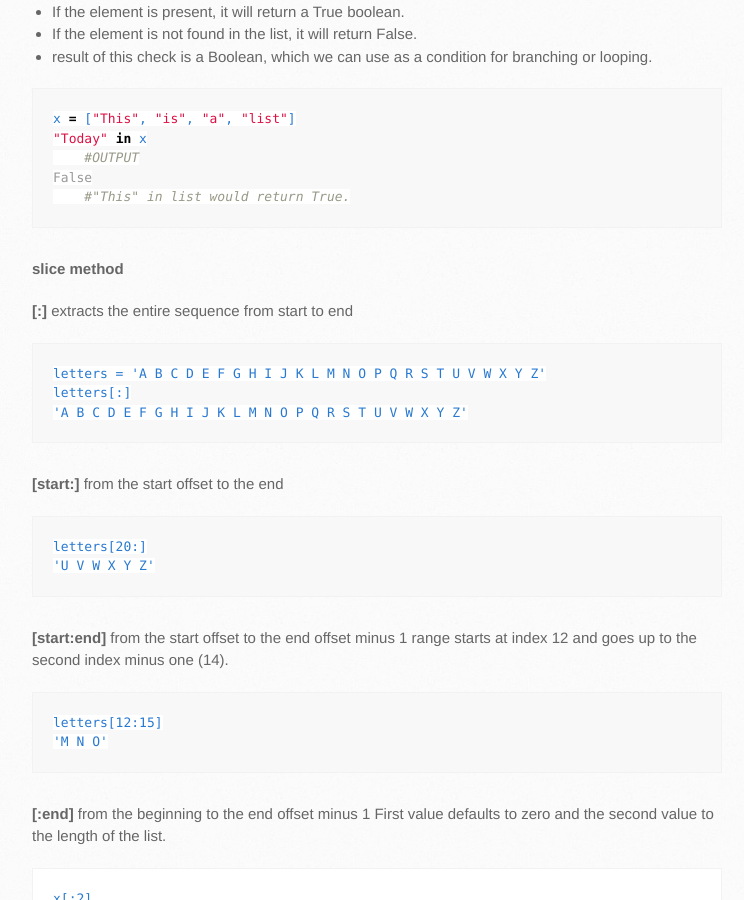
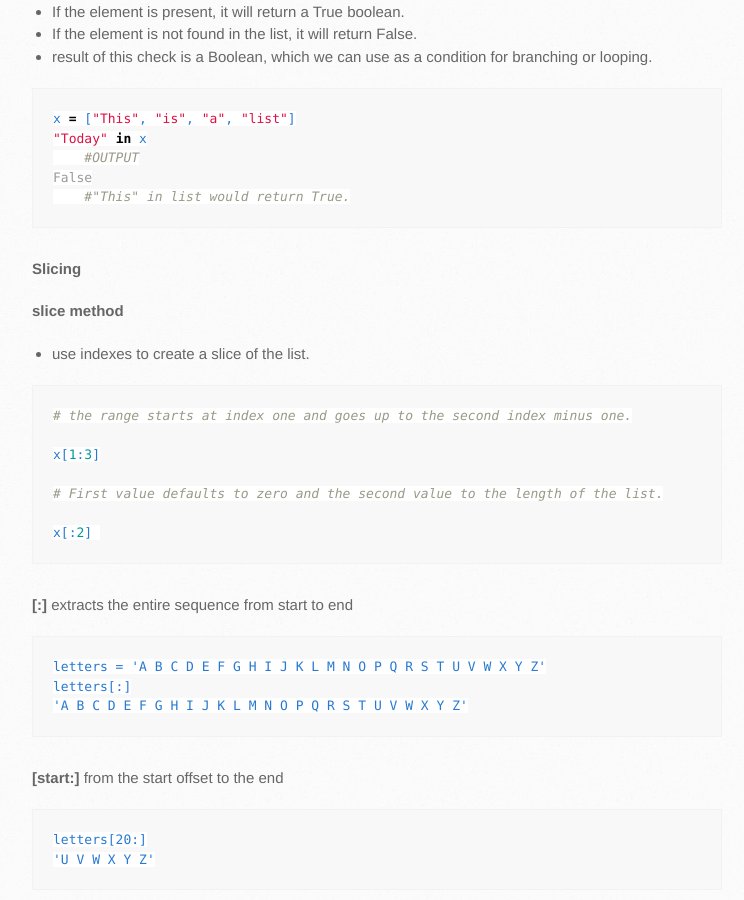
Before and after one commit to trumpfheller/trumpfheller.github.io, a Jekyll site: the page built from python/lists.md, in a window 1280 px wide and 900 px high, scrolled down 2854 px. Shown: the whole window, without its empty margins (128-872 px from the left). Built offline with Jekyll 4.4.1, drawn with Linux system fonts in a browser that asks for light colours.

Commit message:
Update lists.md

````diff
--- a/python/lists.md
+++ b/python/lists.md
@@ -130,7 +130,20 @@ False
 ```
 
 
+**Slicing**
+
 **slice method**
+- use indexes to create a slice of the list.
+
+```python
+# the range starts at index one and goes up to the second index minus one.
+
+x[1:3]
+
+# First value defaults to zero and the second value to the length of the list.
+
+x[:2]
+```
 
 **[:]** extracts the entire sequence from start to end
 
````
